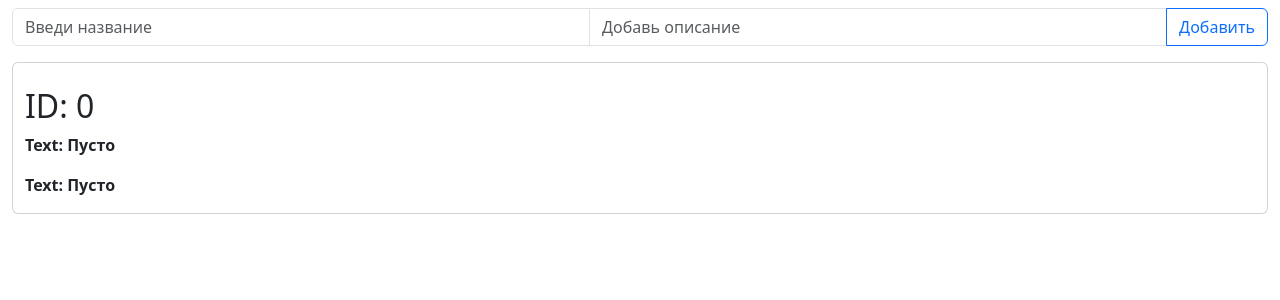
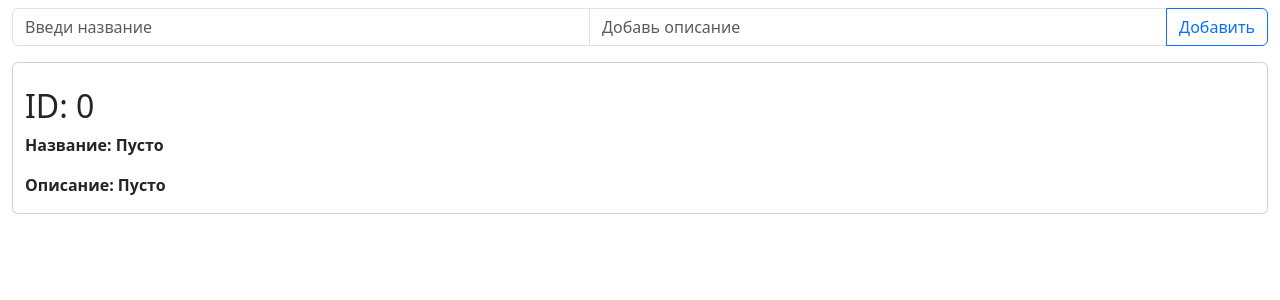
Before and after one commit to lexa946/Tasker, a FastAPI app: page /main/task/1 in a window 1280 px wide. Shown: the part 88-388 px from the top of the page. Run offline with FastAPI, Linux system fonts and the light colour scheme; data that the repository does not hold is empty.

Commit message:
Update index.html

```diff
--- a/templates/index.html
+++ b/templates/index.html
@@ -27,8 +27,8 @@
 <article class="card container-fluid">
     <br/>
     <h2>ID: {{task.id}}</h2>
-    <p><strong>Text: {{task.name}}</strong></p>
-    <p><strong>Text: {{task.description}}</strong></p>
+    <p><strong>Название: {{task.name}}</strong></p>
+    <p><strong>Описание: {{task.description}}</strong></p>
 </article>
 {% else %}
 
```
